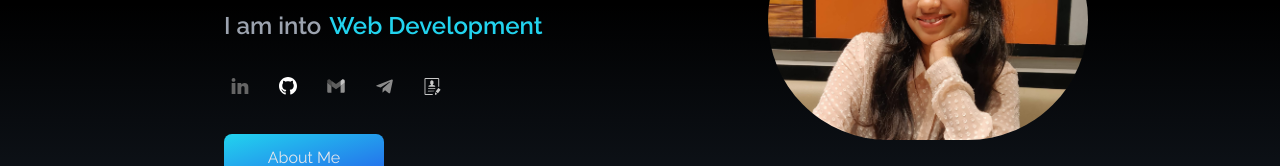
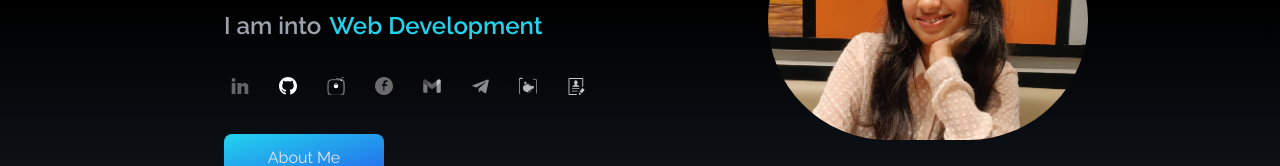
Before and after one commit to Anshika31sharma/TechTrove, a React (Vite) app: page / in a window 1280 px wide. Shown: the part 396-562 px from the top of the page. Built offline with nearby package versions, Linux system fonts and the light colour scheme.

Commit message:
added necessary changes

```diff
--- a/index.html
+++ b/index.html
@@ -2,23 +2,8 @@
 <html lang="en">
   <head>
     <meta charset="UTF-8" />
-    <link
-      rel="apple-touch-icon"
-      sizes="180x180"
-      href="favicons/apple-touch-icon.png"
-    />
-    <link
-      rel="icon"
-      type="image/png"
-      sizes="32x32"
-      href="favicons/favicon-32x32.png"
-    />
-    <link
-      rel="icon"
-      type="image/png"
-      sizes="16x16"
-      href="favicons/favicon-16x16.png"
-    />
+
+
     <link rel="icon" type="image/png" href="favicons/favicon.ico" />
     <link rel="manifest" href="favicons/site.webmanifest" />
     <meta name="viewport" content="width=device-width, initial-scale=1.0" />
--- a/src/components/About.jsx
+++ b/src/components/About.jsx
@@ -17,9 +17,8 @@ const About = () => {
                     <h3 className='text-2xl xs:text-3xl  sm:text-4xl md:text-5xl lg:text-6xl font-semibold '>Hi, I'm <span className='text-cyan-500 block xs:inline'>Anshika Sharma</span></h3>
                     <div className='text-gray-400 py-4 space-y-2 md:space-y-2 md:pt-8 lg:pt-12 font-semibold text-justify'>
                         <p className='leading-tight'>
-                            An aspiring MERN Stack Web Developer based in India. I mostly works on Frontend using React and Tailwind CSS.
+                            An aspiring MERN Stack Web Developer based in India. I mostly works on Frontend using React Js and Tailwind CSS.
                         </p>
-                        <p className='leading-tight'> I also love to make beautiful Web Applications with technologies like MERN Stack.</p>
                         <p className='leading-tight'>
                             Coding Enthusuast, quick learner and Passionate Web Developer recently completed her Graduation as well as Master's from Nainital (Uttrakhand).
                         </p>
--- a/src/components/Icons.jsx
+++ b/src/components/Icons.jsx
@@ -17,6 +17,30 @@ function GitHub() {
         </>
     )
 }
+function Instagram() {
+    return (
+        <>
+            <svg xmlns="http://www.w3.org/2000/svg" viewBox="0 0 24 24" width="18" height="18" fill="#E4405F">
+                <path
+                    d="M12 2.69c-3.2 0-3.6.01-4.85.07-1.23.06-2.07.26-2.8.56-.77.34-1.42.79-2 .52-.58.69-1.05 1.45-1.38 2.38-.31 1.12-.5 2.87-.56 5.15-.04 1.03-.05 1.96-.05 2.7s0 1.67.05 2.7c.06 2.28.25 4.03.56 5.15.33.93.79 1.8 1.38 2.38.58.69 1.35 1.23 2.2 1.58.8.33 1.66.54 2.78.6 1.26.07 1.66.08 4.82.08s3.56 0 4.82-.08c1.12-.06 1.97-.27 2.78-.6.84-.35 1.61-.89 2.2-1.58.59-.58 1.05-1.45 1.38-2.38.31-1.12.5-2.87.56-5.15.04-1.03.05-1.96.05-2.7s0-1.67-.05-2.7c-.06-2.28-.25-4.03-.56-5.15-.33-.93-.79-1.8-1.38-2.38-.58-.69-1.35-1.23-2.2-1.58-.81-.33-1.67-.54-2.79-.6-1.25-.07-1.65-.08-4.81-.08zm0 1.71c3.18 0 3.56.01 4.79.08 1.07.05 1.7.24 2.18.41.52.2.9.47 1.3.87.4.4.67.78.87 1.3.18.47.36 1.2.41 2.17.07 1.23.08 1.61.08 4.79s-.01 3.56-.08 4.79c-.05 1.07-.24 1.7-.41 2.18-.2.52-.47.9-.87 1.3-.4.4-.78.67-1.3.87-.47.18-1.2.36-2.17.41-1.23.07-1.61.08-4.79.08s-3.56-.01-4.79-.08c-1.07-.05-1.7-.24-2.18-.41-.52-.2-.9-.47-1.3-.87-.4-.4-.67-.78-.87-1.3-.18-.47-.36-1.2-.41-2.17-.07-1.23-.08-1.61-.08-4.79s.01-3.56.08-4.79c.05-1.07.24-1.7.41-2.18.2-.52.47-.9.87-1.3.4-.4.78-.67 1.3-.87.47-.18 1.2-.36 2.17-.41 1.23-.07 1.61-.08 4.79-.08z"/>
+                <path fill="#ffffff" d="M12 15a3 3 0 100-6 3 3 0 000 6zm0-4.29a1.29 1.29 0 110-2.58 1.29 1.29 0 010 2.58z"/>
+                <path fill="#ffffff" d="M18.8 5.4a1 1 0 100-2 1 1 0 000 2zM21 1a1 1 0 100-2 1 1 0 000 2z"/>
+            </svg>
+        </>
+    );
+}
+function Facebook() {
+    return (
+        <>
+            <svg xmlns="http://www.w3.org/2000/svg" viewBox="0 0 24 24" width="18" height="18" fill="#1877F2">
+                <path
+                    d="M12 0C5.4 0 0 5.4 0 12s5.4 12 12 12 12-5.4 12-12S18.6 0 12 0zm2.1 12h-1.5v6H11.1v-6H9v-2.4h2.1V7.8c0-2.3 1.4-3.6 3.5-3.6 1 .1 2 .1 2 .1v2.4h-1.4c-1.2 0-1.5.6-1.5 1.4v1.8h2.8l-.4 2.4z"/>
+            </svg>
+        </>
+    );
+}
+
+
 function GMail() {
     return (
         <svg xmlns="http://www.w3.org/2000/svg" viewBox="0 0 48 48" width="20" height="20">
@@ -54,6 +78,17 @@ function Telegram() {
         </svg>
     )
 }
+function Linktree() {
+    return (
+        <>
+            <svg xmlns="http://www.w3.org/2000/svg" viewBox="0 0 24 24" width="18" height="18" fill="#39E09B">
+                <path
+                    d="M20 2.01c-.5 0-.91.41-.91.91s.41.91.91.91h2.07c.61 0 1.11.5 1.11 1.11v16.97c0 .61-.5 1.11-1.11 1.11H2.05C1.44 22 .94 21.5.94 20.89V3.92c0-.61.5-1.11 1.11-1.11H4c.5 0 .91-.41.91-.91S4.5 1.01 4 1.01H1.93C.82 1.01 0 1.83 0 2.94v18.12C0 22.17.82 23 1.93 23H22.07c1.11 0 1.93-.83 1.93-1.94V4.94c0-1.11-.82-1.93-1.93-1.93H20zM8.5 6.42c-.86 0-1.56.7-1.56 1.56s.7 1.56 1.56 1.56 1.56-.7 1.56-1.56-.7-1.56-1.56-1.56zm7.78 9.83c0-.44-.36-.8-.8-.8s-.8.36-.8.8.36.8.8.8.8-.36.8-.8zm1.56-4.69c-1.17 0-2.13.96-2.13 2.13s.96 2.13 2.13 2.13 2.13-.96 2.13-2.13-.96-2.13-2.13-2.13zM12 9.7c-2.94 0-5.33 2.39-5.33 5.33S9.06 20.37 12 20.37s5.33-2.39 5.33-5.33-2.39-5.34-5.33-5.34zm.84 8.17c-.37.14-.78.2-1.19.20-2.48 0-4.49-2-4.49-4.48s2-4.48 4.49-4.48c1.39 0 2.66.51 3.60 1.36.26.28.28.72.03 1.03s-.72.28-1.03.03c-1.08-1.15-2.52-1.79-4-1.79-2.75 0-5 2.25-5 5s2.25 5 5 5c2.32 0 4.44-1.28 5.54-3.33.20-.38.73-.54 1.13-.34.39.20.54.73.34 1.13-1.23 2.35-3.31 3.54-5.52 3.54z"/>
+            </svg>
+        </>
+    );
+}
+
 function Discord() {
     return (
         <svg xmlns="http://www.w3.org/2000/svg" viewBox="0 0 48 48" width="20" height="20" >
@@ -237,4 +272,4 @@ function Cancel({ color }) {
 
 
 export default LinkedIn;
-export { GMail, GitHub, Telegram, Person, Discord, Twitter, Resume, Portfolio, Map, CopyRight, Code, Link, Chat, Submit, ArrowRightLong, ArrowDown, ArrowUp, Download, Hamburger, Menu, Cancel };
+export { GMail, GitHub, Telegram, Person,Instagram,Linktree,Facebook, Discord, Twitter, Resume, Portfolio, Map, CopyRight, Code, Link, Chat, Submit, ArrowRightLong, ArrowDown, ArrowUp, Download, Hamburger, Menu, Cancel };
--- a/src/data/contactInfo.jsx
+++ b/src/data/contactInfo.jsx
@@ -1,4 +1,4 @@
-import LinkedIn, { GitHub, GMail, Telegram, Resume } from "../components/Icons";
+import LinkedIn, { GitHub, GMail, Telegram, Resume, Instagram, Facebook, Linktree } from "../components/Icons";
 import ResumeLink from "../assets/resume.pdf"
 const contactInfo = [
     {
@@ -15,19 +15,37 @@ const contactInfo = [
     },
     {
         id: 3,
+        name: "Instagram",
+        link: "https://www.instagram.com/silent_eyes_31_10/",
+        icon: <Instagram />,
+    },
+    {
+        id: 4,
+        name: "Facebook",
+        link: "https://www.facebook.com/profile.php?id=100093946020563",
+        icon: <Facebook />,
+    },
+    {
+        id: 5,
         name: "Mail",
         link: "mailto:sharma.anshika7251@gmail.com",
         icon: <GMail />,
     },
 
     {
-        id: 4,
+        id: 6,
         name: "Telegram",
         link: "https://t.me/Silent_eyes_31_10",
         icon: <Telegram />,
     },
     {
-        id: 5,
+        id: 7,
+        name: "Linktree",
+        link: "https://linktr.ee/ans31",
+        icon: <Linktree />,
+    },
+    {
+        id: 8,
         name: "Resume",
         link: ResumeLink,
         icon: <Resume />,
```
